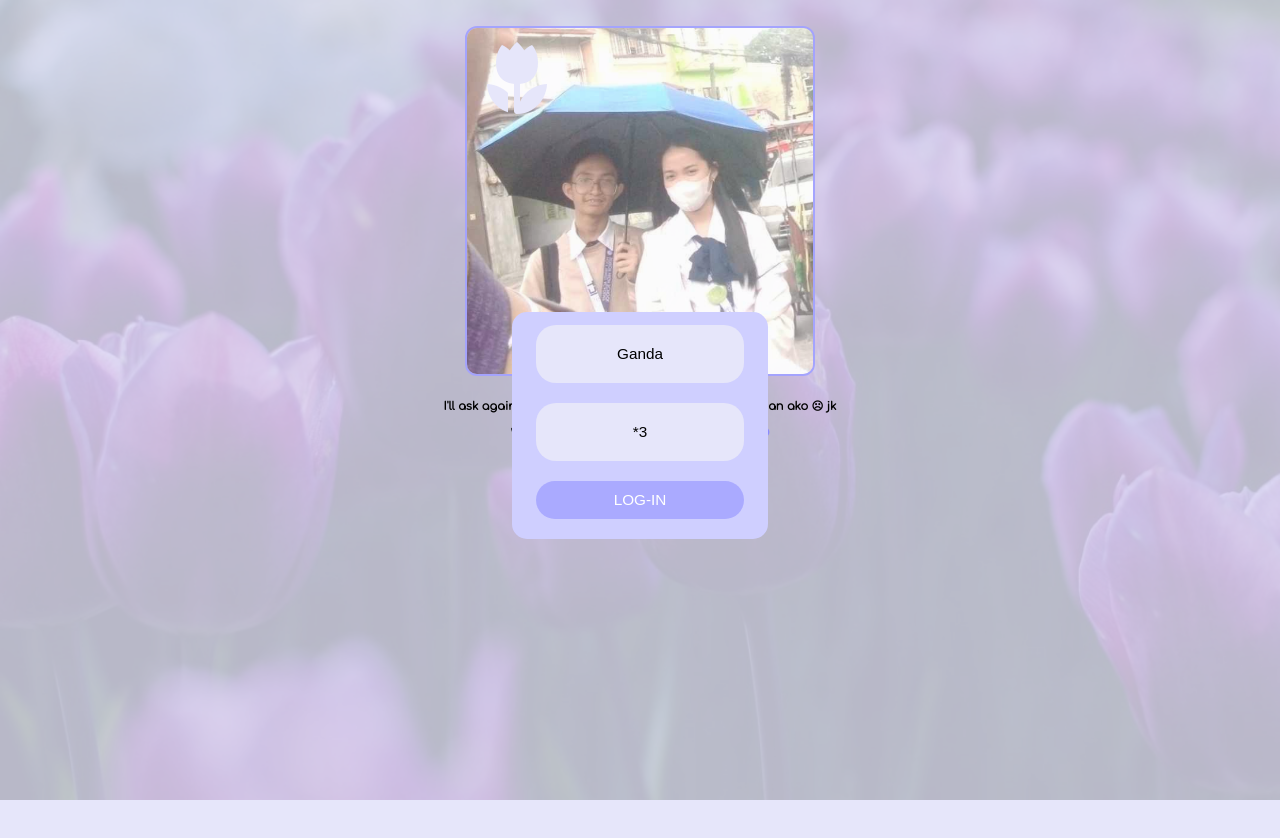
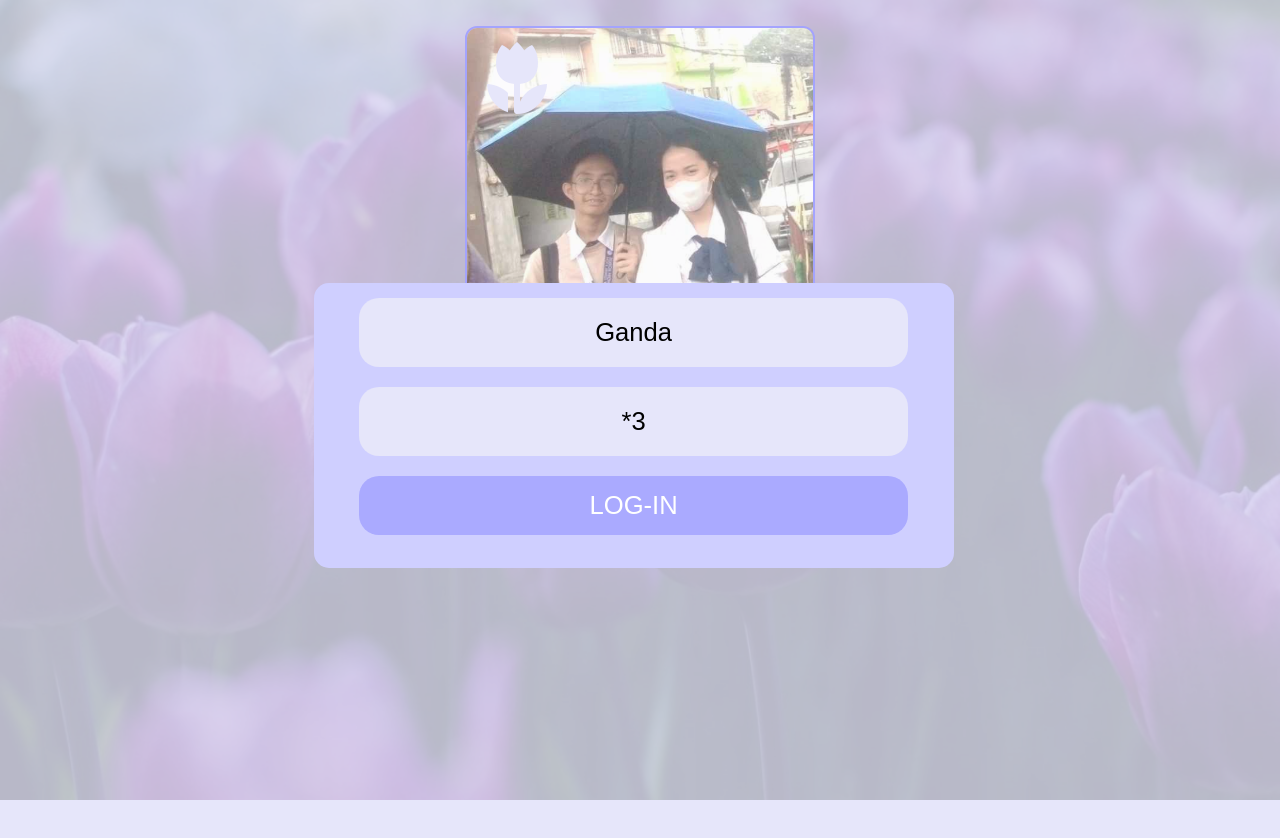
Before and after one commit to Exaelll/Ganda, a plain HTML site: page index.html in a window 1280 px wide. Both pictures are taken after a click on the button 517 px from the left and 79 px from the top of the page. Shown: the top 838 px of the page. Drawn offline with nearby package versions, Linux system fonts and the light colour scheme.

Commit message:
Update HiGanda.css

```diff
--- a/HiGanda.css
+++ b/HiGanda.css
@@ -301,7 +301,7 @@ img {
 /*LOGIN FORM*/
 #loginForm {
   width: 100%;
-  padding: 5%;
+  padding: 15px;
   background-color: rgb(207, 207, 255);
   font-family: 'Roboto', sans-serif;
   display: block;
@@ -338,6 +338,7 @@ input {
   padding: 10px;
   border: none;
   border-radius: 15px;
+  font-size: 1vw;
 }
 
 
@@ -348,7 +349,7 @@ input[type="password"] {
   padding: 20px;
   border: none;
   border-radius: 20px;
-  font-size: 90%;
+  font-size: 2vw;
   background-color: lavender;
   color: black;
 }
@@ -356,10 +357,10 @@ input[type="password"] {
 input[type="submit"] {
   width: 90%;
   height: 70%;
-  padding: 10px;
+  padding: 15px;
   border: none;
   border-radius: 20px;
-  font-size: 90%;
+  font-size: 2vw;
   margin-bottom: 3%;
   background-color: rgb(170, 170, 255);
   color: white;
@@ -370,12 +371,12 @@ input[type="submit"]:hover {
 }
 
 .godown {
-  height:100%;
-  width:20%;
+  height: 100%;
+  width: 50vw;
   display: none;
   position: fixed;
   justify-content: center;
   align-items: center;
-  margin-left:40%;
+  margin-left: 24.5%;
   z-index: 99;
 }
```
